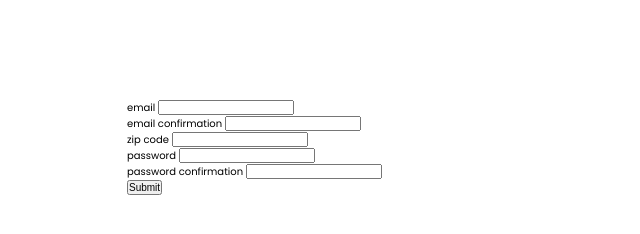
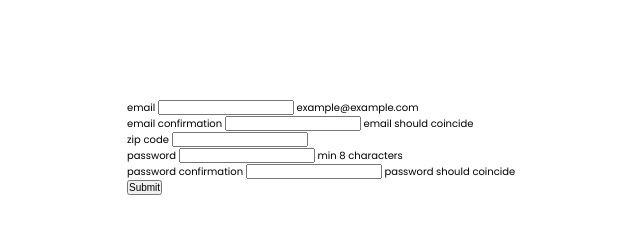
Before and after one commit to igorashs/browser-form-1, a plain HTML site: page dist/index.html in a window 1280 px wide. Shown: the whole page, without its empty margins (23-663 px from the left). Drawn offline with Linux system fonts and the light colour scheme.

Commit message:
Add label-validity

```diff
--- a/dist/index.html
+++ b/dist/index.html
@@ -20,6 +20,9 @@
             <div class="field">
               <label for="email" class="label">email</label>
               <input type="email" id="email" required />
+              <label for="email" class="label-validity show warring"
+                >example@example.com</label
+              >
             </div>
             <!-- email confirmation -->
             <div class="field">
@@ -27,6 +30,11 @@
                 >email confirmation</label
               >
               <input type="email" id="email-confirmation" required />
+              <label
+                for="email-confirmation"
+                class="label-validity show warring"
+                >email should coincide</label
+              >
             </div>
             <!-- zip code -->
             <div class="field">
@@ -37,6 +45,9 @@
             <div class="field">
               <label for="password" class="label">password</label>
               <input type="password" id="password" required />
+              <label for="password" class="label-validity show warring"
+                >min 8 characters</label
+              >
             </div>
             <!-- password confirmation -->
             <div class="field">
@@ -44,8 +55,11 @@
                 >password confirmation</label
               >
               <input type="password" id="password-confirm" required />
+              <label for="password-confirm" class="label-validity show warring"
+                >password should coincide</label
+              >
             </div>
-            <input type="button" value="Submit" />
+            <input type="button" value="Submit" class="button js-btn-submit" />
           </form>
         </div>
       </section>
```
